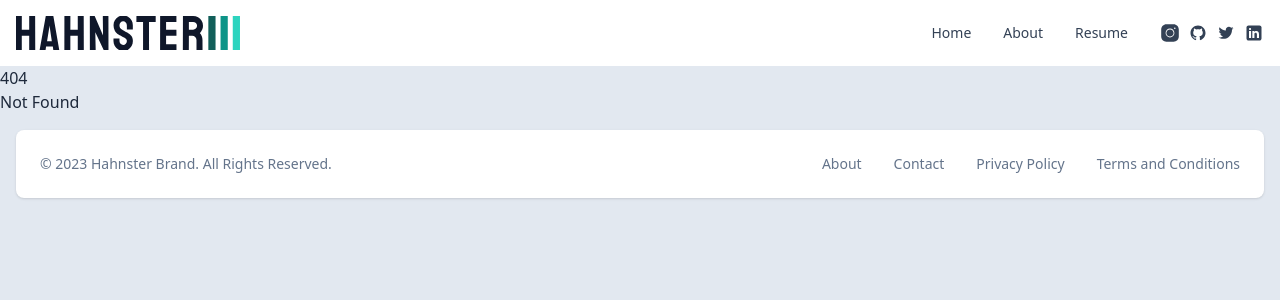
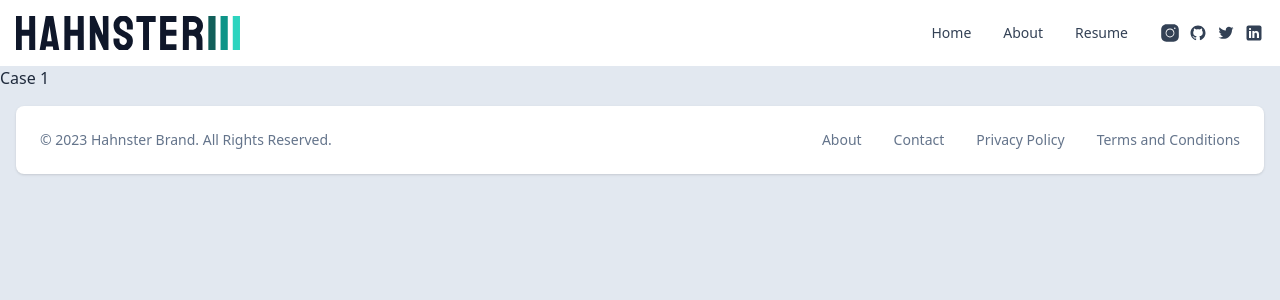
Before and after one commit to danhahn/hahnster, a SvelteKit app: page /case-study/1 in a window 1280 px wide. Before the commit this address had no page. Shown: the top 300 px of the page. Built offline with nearby package versions, Linux system fonts and the light colour scheme.

Commit message:
Add case study page component

```diff
--- /dev/null
+++ b/src/routes/case-study/[case]/+page.svelte
@@ -0,0 +1,6 @@
+<script lang="ts">
+  import { page } from '$app/stores';
+  let { case: caseId } = $page.params;
+</script>
+
+<h1>Case {caseId}</h1>
```
